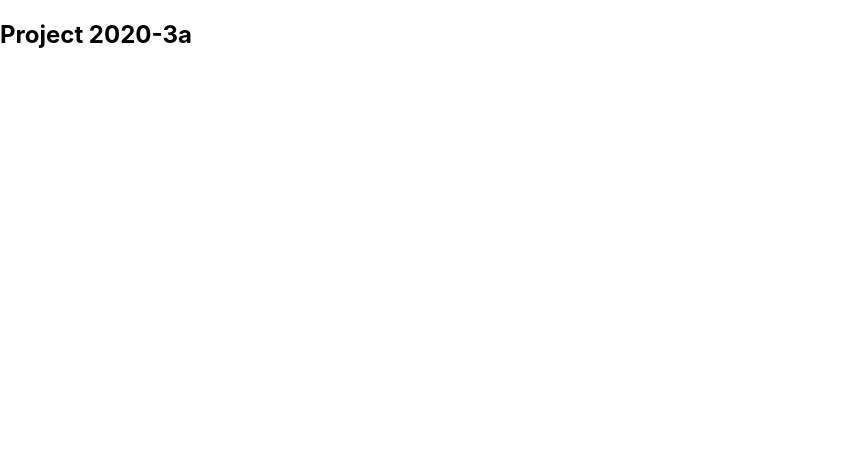
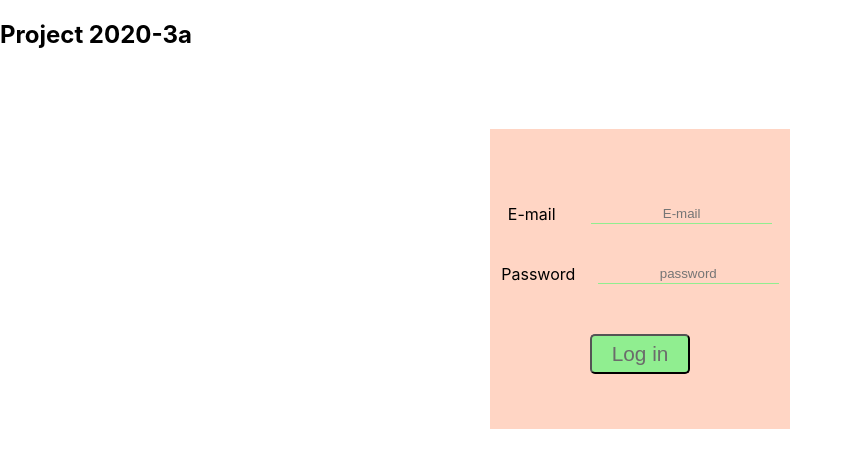
Before and after one commit to PortableSAM/Project2020-3a, a React (Create React App) app: page / in a window 1280 px wide. Shown: the top 468 px of the page, without its empty margins (0-852 px from the left). Built offline with nearby package versions, Linux system fonts and the light colour scheme.

Commit message:
form Designe

```diff
--- a/src/App.js
+++ b/src/App.js
@@ -1,10 +1,12 @@
 import React from "react";
 import "./App.css";
+import { LoginForm } from "./Components/LoginForm";
 
 function App() {
   return (
     <div>
       <h2>Project 2020-3a</h2>
+      <LoginForm />
     </div>
   );
 }
--- /dev/null
+++ b/src/Components/LoginForm.css
@@ -0,0 +1,38 @@
+.login-container {
+  margin-top: 80px;
+  display: flex;
+  flex-direction: column;
+  align-items: center;
+}
+.login-container > form {
+  display: flex;
+  flex-direction: column;
+  width: 300px;
+  align-items: center;
+  height: 300px;
+  justify-content: center;
+}
+.login-container > form > label {
+  margin: 20px;
+  width: 100%;
+  display: flex;
+  justify-content: space-around;
+}
+.login-container > form > label > input {
+  border: none;
+  border-bottom: 1px solid lightgreen;
+  background: none;
+  text-align: center;
+}
+.login-container > form > button {
+  margin-top: 30px;
+  width: 100px;
+  height: 40px;
+  border-radius: 5px;
+  background: lightgreen;
+  color: rgb(107, 107, 107);
+  font-size: 1.3rem;
+}
+.login-container > form {
+  background: rgba(255, 160, 122, 0.445);
+}
--- /dev/null
+++ b/src/Components/LoginForm.js
@@ -0,0 +1,44 @@
+import React, { useState } from "react";
+import "./LoginForm.css";
+
+export function LoginForm() {
+  const [email, setEmail] = useState();
+  const [pass, setPass] = useState();
+
+  const handleSubmit = e => {
+    e.preventDefault();
+    if ((email, pass) === undefined) {
+      alert("이메일과 패스워드를 입력하세요.");
+    } else;
+    alert(`E-mail: ${email},Password: ${pass}`);
+  };
+
+  return (
+    <div>
+      <div className="login-container">
+        <form type="submit" onSubmit={handleSubmit}>
+          <label>
+            E-mail{" "}
+            <input
+              type="text"
+              placeholder="E-mail"
+              value={email}
+              onChange={e => setEmail(e.target.value)}
+            />
+          </label>
+          <label>
+            Password{" "}
+            <input
+              type="password"
+              name="password"
+              placeholder="password"
+              value={pass}
+              onChange={e => setPass(e.target.value)}
+            />
+          </label>
+          <button>Log in</button>
+        </form>
+      </div>
+    </div>
+  );
+}
```
